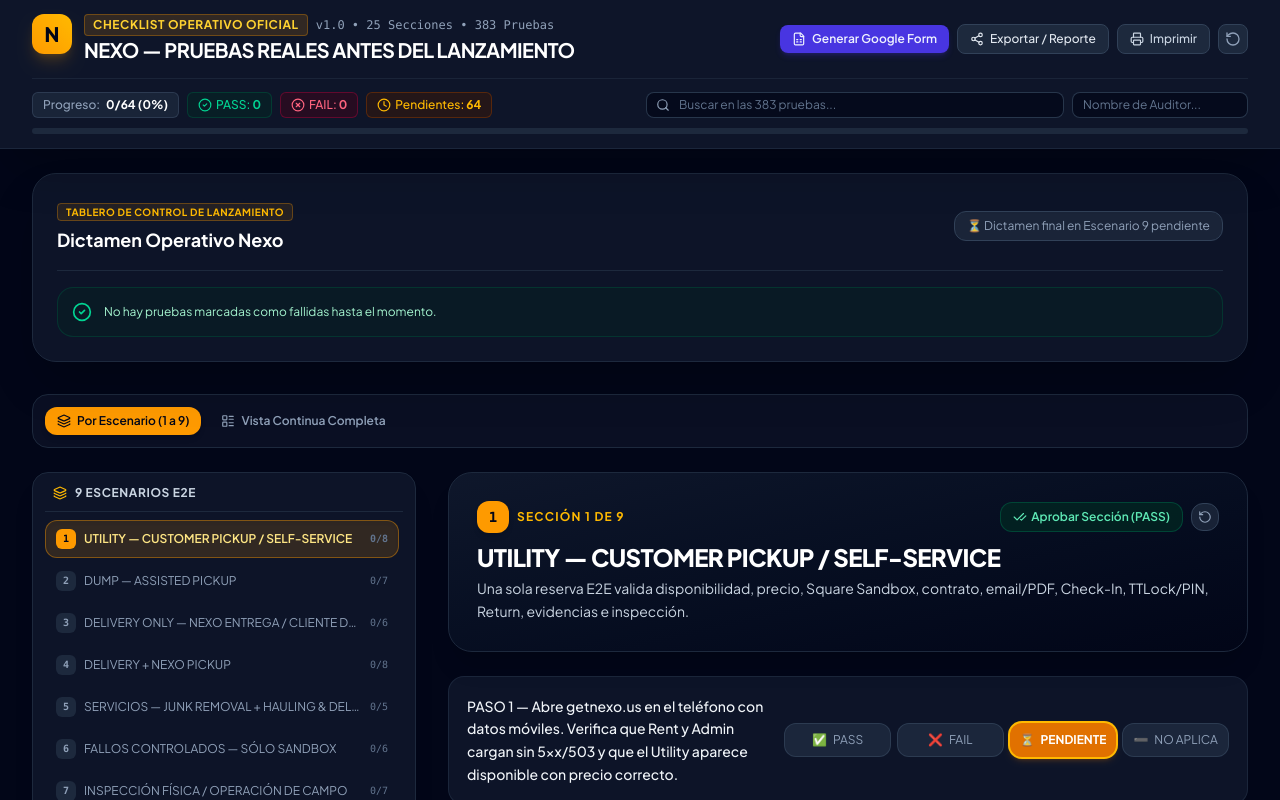
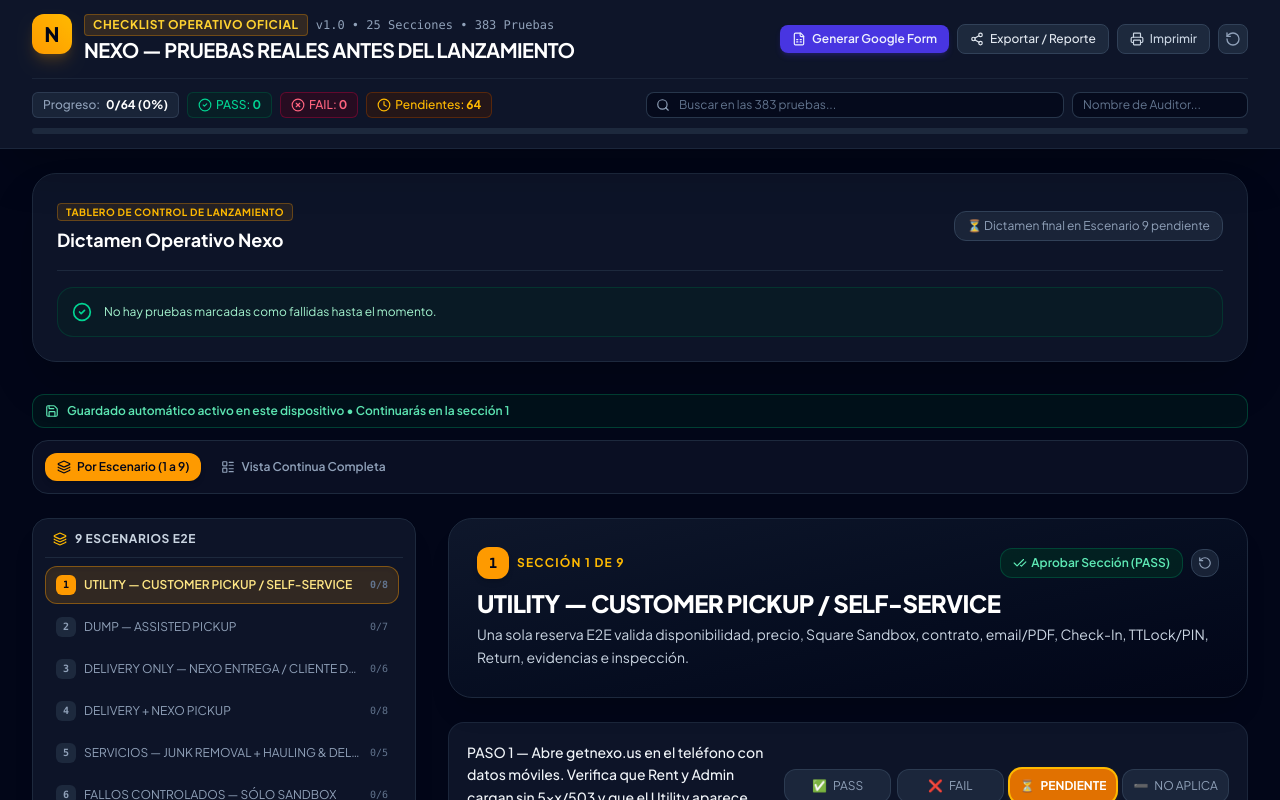
Before and after one commit to juancarmonam0-crypto/NexoTestIrl, a React (Vite) app: page / in a window 1280 px wide. Shown: the top 800 px of the page. Built offline with nearby package versions, Linux system fonts and the light colour scheme.

Commit message:
Persist IRL checklist position locally

```diff
--- a/src/App.tsx
+++ b/src/App.tsx
@@ -25,12 +25,52 @@
   Sparkles,
   Search,
   Filter,
-  ArrowUp
+  ArrowUp,
+  Save
 } from 'lucide-react';
 
 const STORAGE_KEY_ANSWERS = 'nexo_qa_answers_v1';
 const STORAGE_KEY_NOTES = 'nexo_qa_notes_v1';
 const STORAGE_KEY_AUDITOR = 'nexo_qa_auditor_v1';
+const STORAGE_KEY_PROGRESS = 'nexo_qa_progress_v1';
+
+type PersistedProgress = {
+  activeSectionIndex: number;
+  viewMode: 'single' | 'all';
+};
+
+function readPersistedProgress(): PersistedProgress {
+  const fallback: PersistedProgress = { activeSectionIndex: 0, viewMode: 'single' };
+
+  try {
+    const raw = localStorage.getItem(STORAGE_KEY_PROGRESS);
+    if (!raw) return fallback;
+
+    const parsed = JSON.parse(raw) as Partial<PersistedProgress>;
+    const activeSectionIndex =
+      Number.isInteger(parsed.activeSectionIndex) &&
+      Number(parsed.activeSectionIndex) >= 0 &&
+      Number(parsed.activeSectionIndex) < SECTIONS.length
+        ? Number(parsed.activeSectionIndex)
+        : 0;
+
+    const viewMode = parsed.viewMode === 'all' ? 'all' : 'single';
+    return { activeSectionIndex, viewMode };
+  } catch {
+    return fallback;
+  }
+}
+
+function localStorageIsAvailable(): boolean {
+  try {
+    const probeKey = '__nexo_qa_storage_probe__';
+    localStorage.setItem(probeKey, '1');
+    localStorage.removeItem(probeKey);
+    return true;
+  } catch {
+    return false;
+  }
+}
 
 export default function App() {
   // State
@@ -56,8 +96,13 @@
     return localStorage.getItem(STORAGE_KEY_AUDITOR) || '';
   });
 
-  const [activeSectionIndex, setActiveSectionIndex] = useState<number>(0);
-  const [viewMode, setViewMode] = useState<'single' | 'all'>('single');
+  const [activeSectionIndex, setActiveSectionIndex] = useState<number>(
+    () => readPersistedProgress().activeSectionIndex
+  );
+  const [viewMode, setViewMode] = useState<'single' | 'all'>(
+    () => readPersistedProgress().viewMode
+  );
+  const [localPersistenceOk, setLocalPersistenceOk] = useState<boolean>(() => localStorageIsAvailable());
   const [statusFilter, setStatusFilter] = useState<string>('ALL');
   const [searchQuery, setSearchQuery] = useState<string>('');
 
@@ -72,7 +117,9 @@
   useEffect(() => {
     try {
       localStorage.setItem(STORAGE_KEY_ANSWERS, JSON.stringify(answers));
+      setLocalPersistenceOk(true);
     } catch (e) {
+      setLocalPersistenceOk(false);
       console.error('Error saving answers to localStorage', e);
     }
   }, [answers]);
@@ -80,7 +127,9 @@
   useEffect(() => {
     try {
       localStorage.setItem(STORAGE_KEY_NOTES, JSON.stringify(notes));
+      setLocalPersistenceOk(true);
     } catch (e) {
+      setLocalPersistenceOk(false);
       console.error('Error saving notes to localStorage', e);
     }
   }, [notes]);
@@ -88,10 +137,23 @@
   useEffect(() => {
     try {
       localStorage.setItem(STORAGE_KEY_AUDITOR, auditorName);
+      setLocalPersistenceOk(true);
     } catch (e) {
+      setLocalPersistenceOk(false);
       console.error('Error saving auditor to localStorage', e);
     }
   }, [auditorName]);
+
+  useEffect(() => {
+    try {
+      const progress: PersistedProgress = { activeSectionIndex, viewMode };
+      localStorage.setItem(STORAGE_KEY_PROGRESS, JSON.stringify(progress));
+      setLocalPersistenceOk(true);
+    } catch (e) {
+      setLocalPersistenceOk(false);
+      console.error('Error saving current checklist position to localStorage', e);
+    }
+  }, [activeSectionIndex, viewMode]);
 
   const showToast = (msg: string) => {
     setToastMessage(msg);
@@ -186,8 +248,11 @@
     if (confirm('¿Deseas borrar TODAS las respuestas y observaciones del checklist? Esta acción no se puede deshacer.')) {
       setAnswers({});
       setNotes({});
+      setActiveSectionIndex(0);
+      setViewMode('single');
       localStorage.removeItem(STORAGE_KEY_ANSWERS);
       localStorage.removeItem(STORAGE_KEY_NOTES);
+      localStorage.removeItem(STORAGE_KEY_PROGRESS);
       showToast('Checklist reiniciado a cero.');
     }
   };
@@ -278,6 +343,22 @@
             scrollToTop();
           }}
         />
+
+        {/* Local persistence status */}
+        <div
+          className={`mb-3 flex items-center gap-2 rounded-xl border px-3 py-2 text-xs font-semibold ${
+            localPersistenceOk
+              ? 'border-emerald-800/60 bg-emerald-950/30 text-emerald-300'
+              : 'border-rose-800/60 bg-rose-950/30 text-rose-300'
+          }`}
+        >
+          <Save className="w-3.5 h-3.5 shrink-0" />
+          <span>
+            {localPersistenceOk
+              ? `Guardado automático activo en este dispositivo • Continuarás en la sección ${activeSectionIndex + 1}`
+              : 'Guardado local no disponible en este navegador. No cierres la página hasta exportar el progreso.'}
+          </span>
+        </div>
 
         {/* View Mode and Controls Bar */}
         <div className="flex flex-col sm:flex-row sm:items-center justify-between gap-3 mb-6 bg-slate-900/60 p-3 rounded-2xl border border-slate-800">
```
